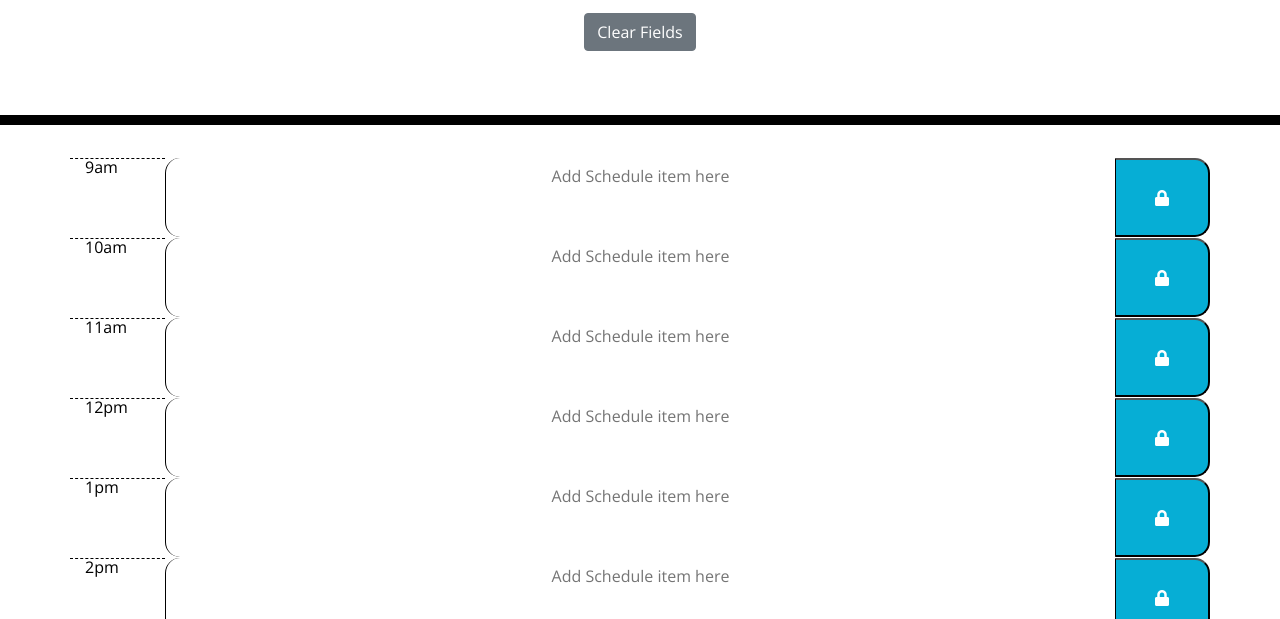
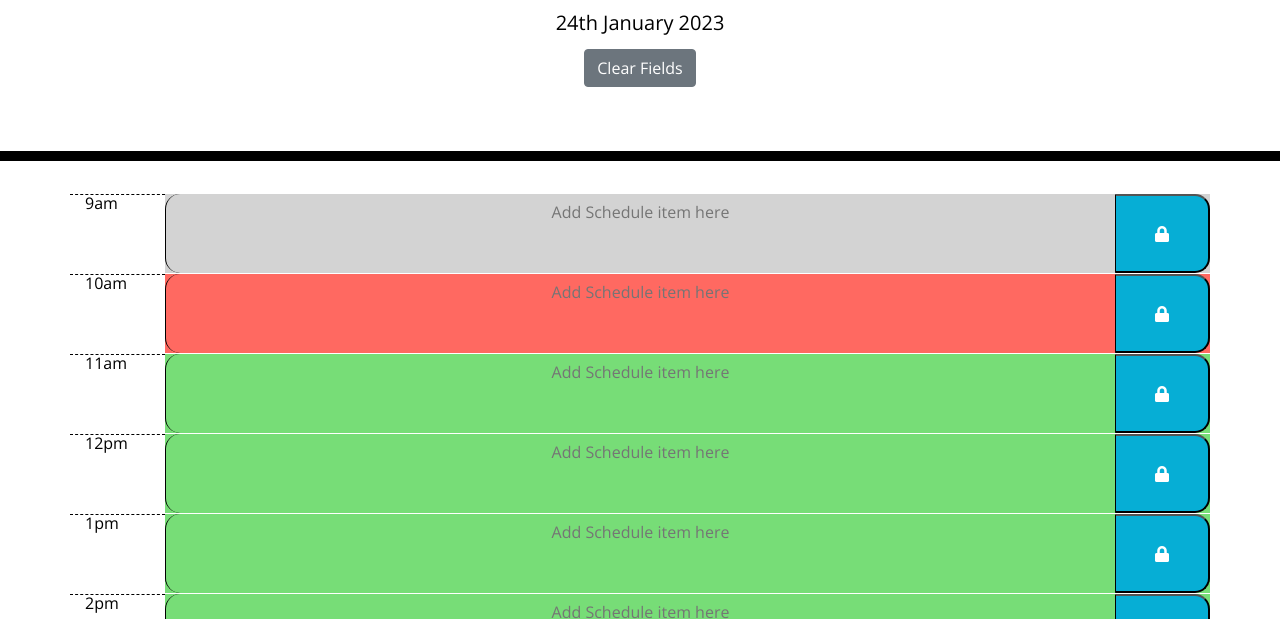
Before and after one commit to RyzaT/Daily-Planner-App, a plain HTML site: page index.html in a window 1280 px wide. Shown: the part 181-800 px from the top of the page. Drawn offline with nearby package versions, Linux system fonts and the light colour scheme; files that its build step writes are made by us from their sources.

Commit message:
re-cailibrated js and css from html move

```diff
--- a/index.html
+++ b/index.html
@@ -18,7 +18,7 @@
       href="https://fonts.googleapis.com/css?family=Open+Sans&display=swap"
       rel="stylesheet"
     />
-    <link rel="stylesheet" href="./assets/style.css" />
+    <link rel="stylesheet" href="./starter/assets/style.css" />
     <title>Work Day Scheduler</title>
   </head>
 
@@ -90,6 +90,6 @@
     <script src="https://cdnjs.cloudflare.com/ajax/libs/jquery/3.2.1/jquery.min.js"></script>
     <script src="https://cdnjs.cloudflare.com/ajax/libs/moment.js/2.24.0/moment.min.js"></script>
     <script src="https://cdnjs.cloudflare.com/ajax/libs/moment.js/2.27.0/moment.min.js"></script>
-    <script src="./assets/script.js"></script>
+    <script src="./starter/assets/script.js"></script>
   </body>
 </html>
```
